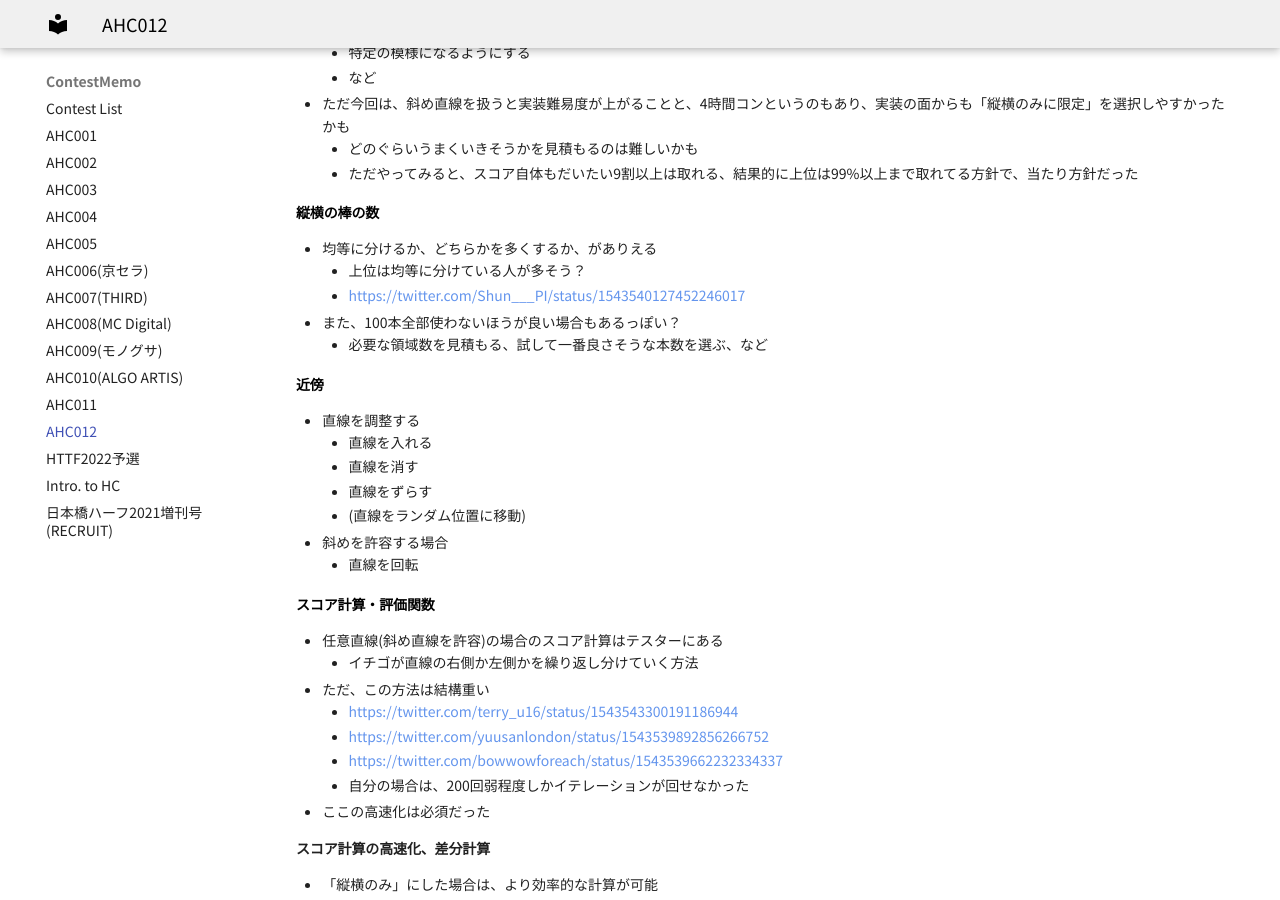
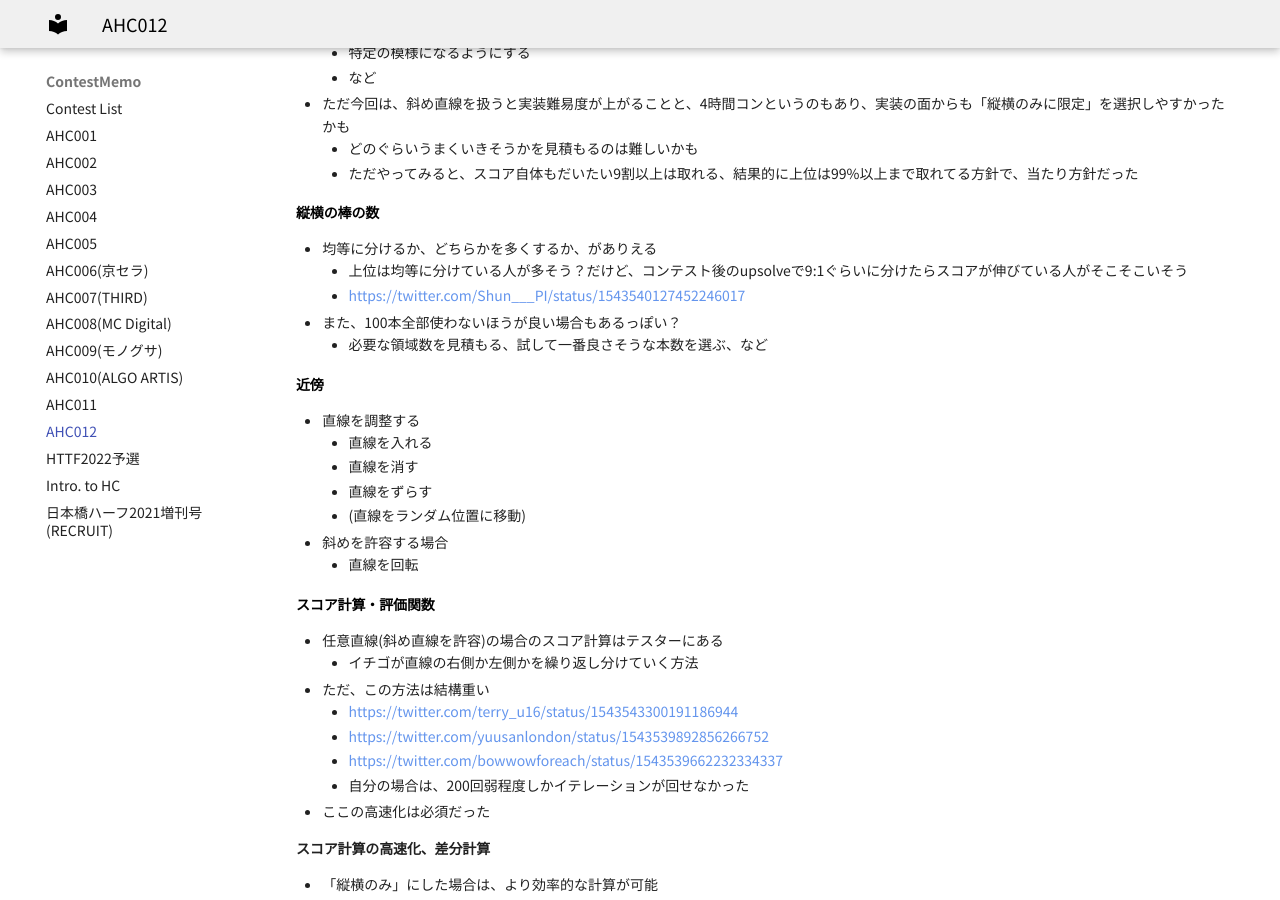
Before and after one commit to jetbead/AtCoderHeuristicContestMemo, an MkDocs documentation site: the page built from docs/ContestMemo/ahc012.md, in a window 1280 px wide and 900 px high, scrolled down 3721 px. Built offline with MkDocs 1.6.1 and Material for MkDocs 9.7.7, drawn with Linux system fonts in a browser that asks for light colours; some web fonts are replaced.

Commit message:
Update ahc012.md

```diff
--- a/docs/ContestMemo/ahc012.md
+++ b/docs/ContestMemo/ahc012.md
@@ -164,7 +164,7 @@ title: AHC012
 ### 縦横の棒の数
 
 - 均等に分けるか、どちらかを多くするか、がありえる
-  - 上位は均等に分けている人が多そう？
+  - 上位は均等に分けている人が多そう？だけど、コンテスト後のupsolveで9:1ぐらいに分けたらスコアが伸びている人がそこそこいそう
   - https://twitter.com/Shun___PI/status/1543540127452246017
 - また、100本全部使わないほうが良い場合もあるっぽい？
   - 必要な領域数を見積もる、試して一番良さそうな本数を選ぶ、など
```
